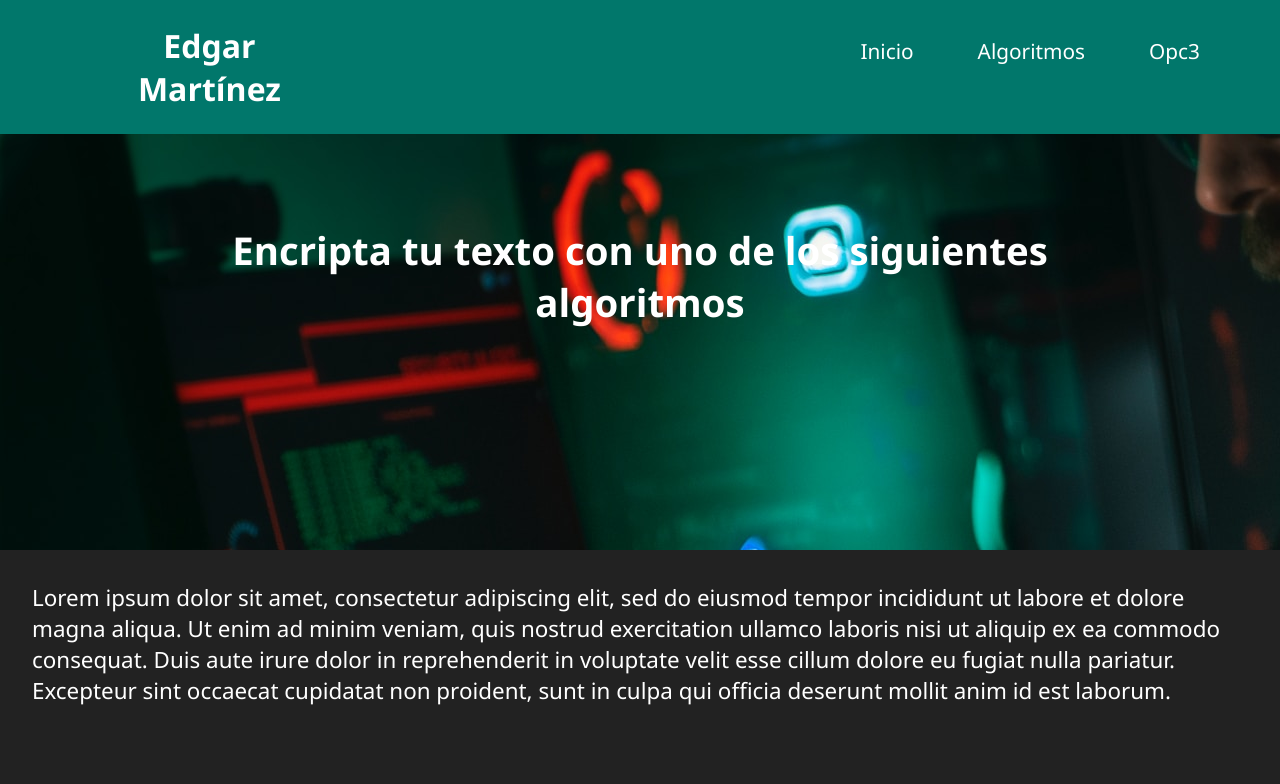
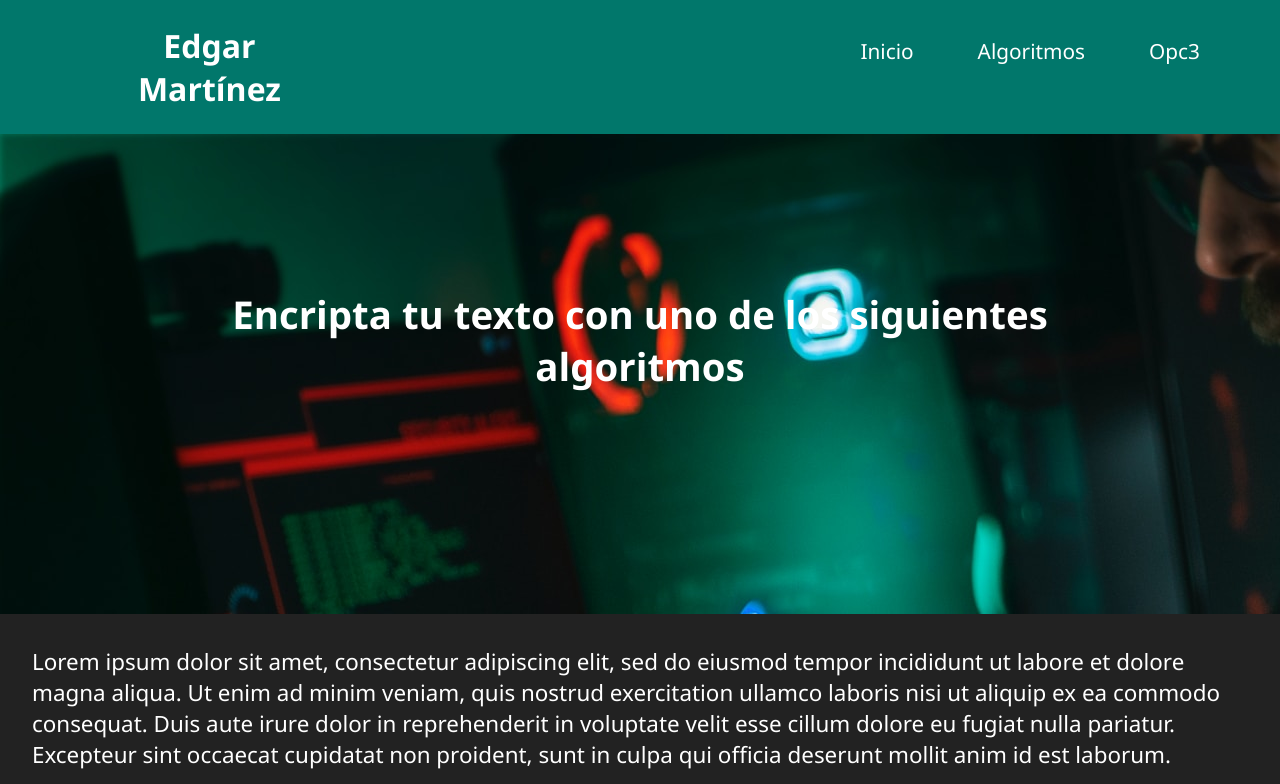
Before and after one commit to DanielMMITM/Text-Encryptor, a React (Vite) app: page / in a window 1280 px wide. Shown: the top 784 px of the page. Built offline with nearby package versions, Linux system fonts and the light colour scheme.

Commit message:
Corrección de estilos

```diff
--- a/src/App.css
+++ /dev/null
@@ -1,36 +0,0 @@
-header{
-  color: #fff;
-  margin-top: 5.5%;
-}
-
-.mainHeader {
-  height: 60vh;
-  background-image: url('./img/mainBanner.jpg');
-  object-fit: cover;
-  background-repeat: no-repeat;
-}
-
-body {
-  text-align: center;
-}
-
-.mainTitle {
-  font-size: 2.4rem;
-  padding: 12%;
-}
-
-.content{
-  margin: 2rem 2rem;
-  font-size: 1.4rem;
-  text-align: left;
-}
-
-.Algorithms{
-  display: flex;
-  flex-direction: row;
-  justify-content: space-evenly;
-}
-
-.CardsSection{
-  margin: 3rem 0rem;
-}
--- a/src/App.jsx
+++ b/src/App.jsx
@@ -1,5 +1,4 @@
 import { useState } from 'react'
-import './App.css'
 import AppRouter from './routes/AppRouter'
 
 
--- a/src/Components/NavBar/NavBar.css
+++ b/src/Components/NavBar/NavBar.css
@@ -4,8 +4,6 @@
     justify-content: space-between;
     color: #fff;
     background: #01776b;
-    top: 0;
-    position: fixed;
     width: 100%;
 }
 
--- /dev/null
+++ b/src/css/Home.css
@@ -0,0 +1,34 @@
+.header {
+    color: #fff;
+}
+
+.mainHeader {
+    height: 60vh;
+    background-image: url('../img/mainBanner.jpg');
+    margin-top: -1.6rem;
+}
+
+.body {
+    text-align: center;
+}
+
+.mainTitle {
+    font-size: 2.4rem;
+    padding: 12%;
+}
+
+.content {
+    margin: 2rem 2rem;
+    font-size: 1.4rem;
+    text-align: left;
+}
+
+.Algorithms {
+    display: flex;
+    flex-direction: row;
+    justify-content: space-evenly;
+}
+
+.CardsSection {
+    margin: 3rem 0rem;
+}
--- a/src/views/Home.jsx
+++ b/src/views/Home.jsx
@@ -3,18 +3,19 @@ import { CardRight } from '../Components/Card/CardRight'
 import { CardLeft } from '../Components/Card/CardLeft'
 import { NavBar } from '../Components/NavBar/NavBar'
 import { Footer } from '../Components/Footer/Footer'
+import '../css/Home.css'
 
 export function Home (){
     return (
         <>
         <NavBar></NavBar>
-        <header>
+        <header className='header'>
             <div className='mainHeader'>
-            <h1 className='mainTitle'>Encripta tu texto con uno de los siguientes algoritmos</h1>
+                <h1 className='mainTitle'>Encripta tu texto con uno de los siguientes algoritmos</h1>
             </div>
             <p className='content'>Lorem ipsum dolor sit amet, consectetur adipiscing elit, sed do eiusmod tempor incididunt ut labore et dolore magna aliqua. Ut enim ad minim veniam, quis nostrud exercitation ullamco laboris nisi ut aliquip ex ea commodo consequat. Duis aute irure dolor in reprehenderit in voluptate velit esse cillum dolore eu fugiat nulla pariatur. Excepteur sint occaecat cupidatat non proident, sunt in culpa qui officia deserunt mollit anim id est laborum.</p>
         </header>
-        <body>
+        <body className='body'>
             <section className='CardsSection'>
             <CardRight
                 title="Matriz transpuesta por clave"
```
